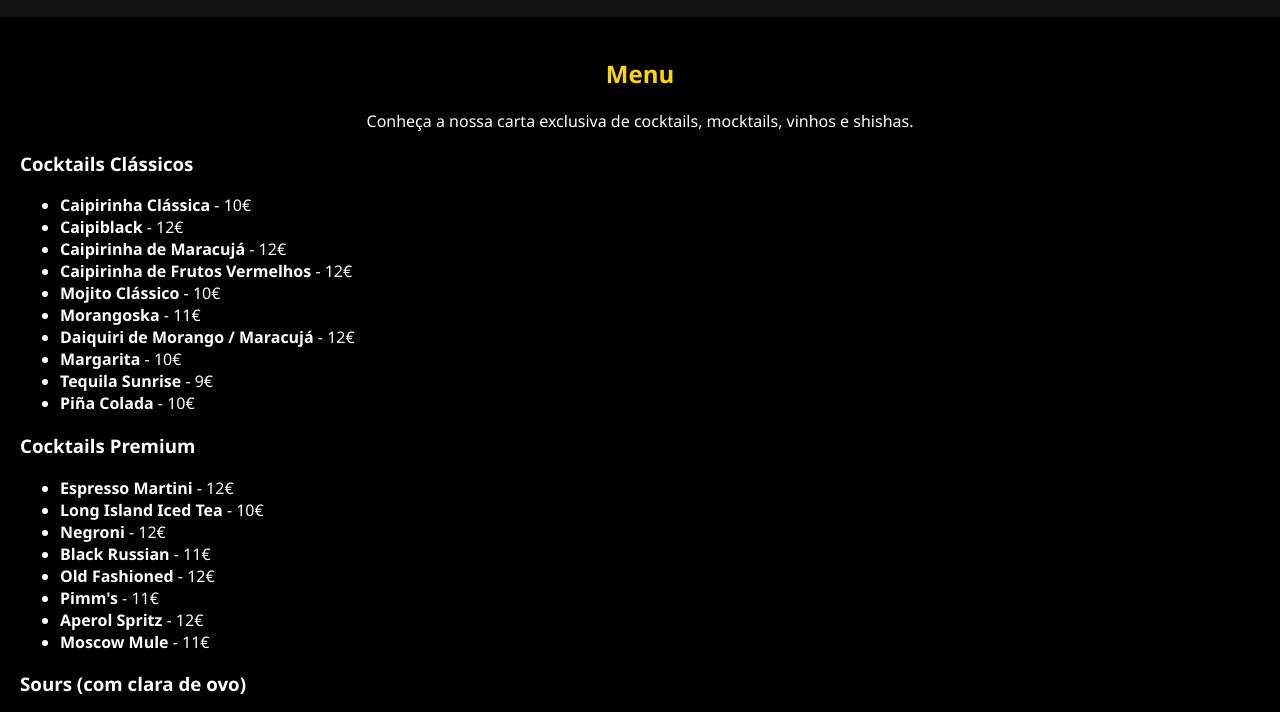
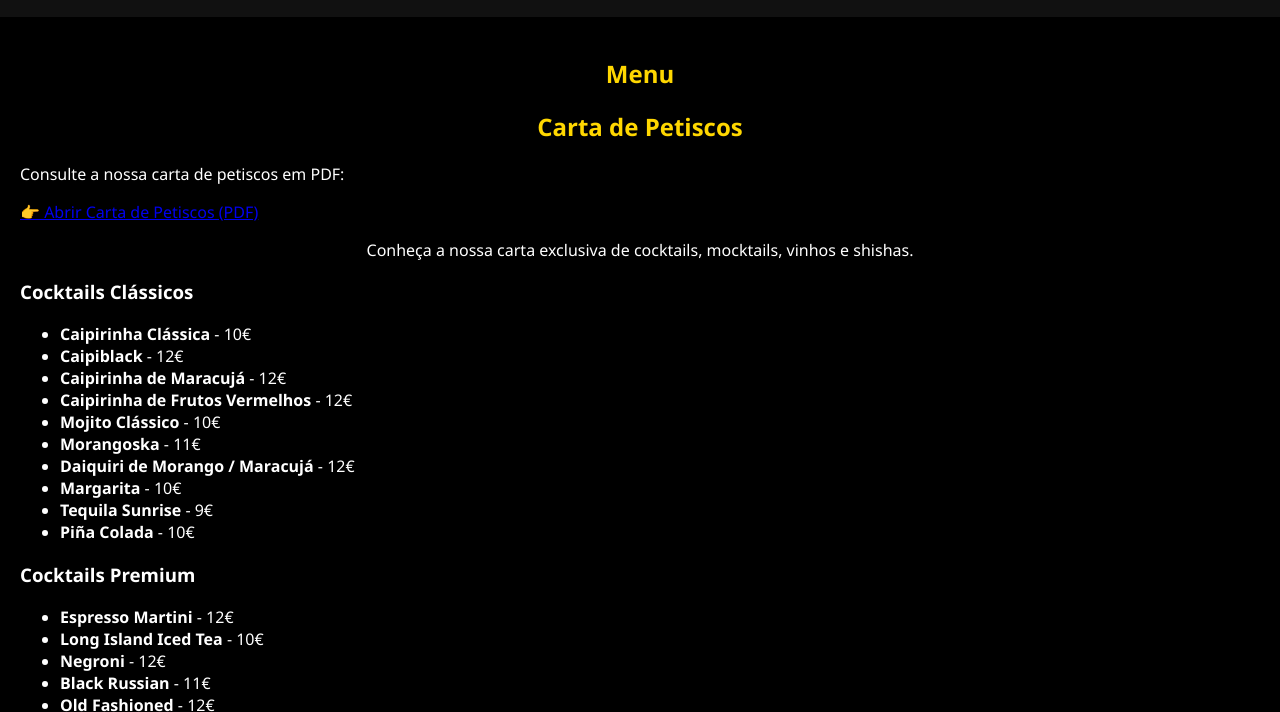
Before and after one commit to EgoBar25/Egoshishabar, a plain HTML site: page index.html in a window 1280 px wide. Shown: the part 61-773 px from the top of the page. Drawn offline with Linux system fonts and the light colour scheme.

Commit message:
Update index.html
Signed-off-by: EgoBar25 <egoshishabar@gmail.com>

```diff
--- a/index.html
+++ b/index.html
@@ -74,7 +74,13 @@
   </header>
 
   <section id="menu" class="menu-section">
-    <h2>Menu</h2>
+    <h2>Menu</h2><section id="petiscos">
+  <h2>Carta de Petiscos</h2>
+  <p>Consulte a nossa carta de petiscos em PDF:</p>
+  <a href="A_menu_for_EGO_Shisha_Bar_&_Lounge_titled_&quot;CARTA_D.pdf" target="_blank">
+    👉 Abrir Carta de Petiscos (PDF)
+  </a>
+</section>
     <p style="text-align:center;">Conheça a nossa carta exclusiva de cocktails, mocktails, vinhos e shishas.</p>
 
     <h3>Cocktails Clássicos</h3>
```
